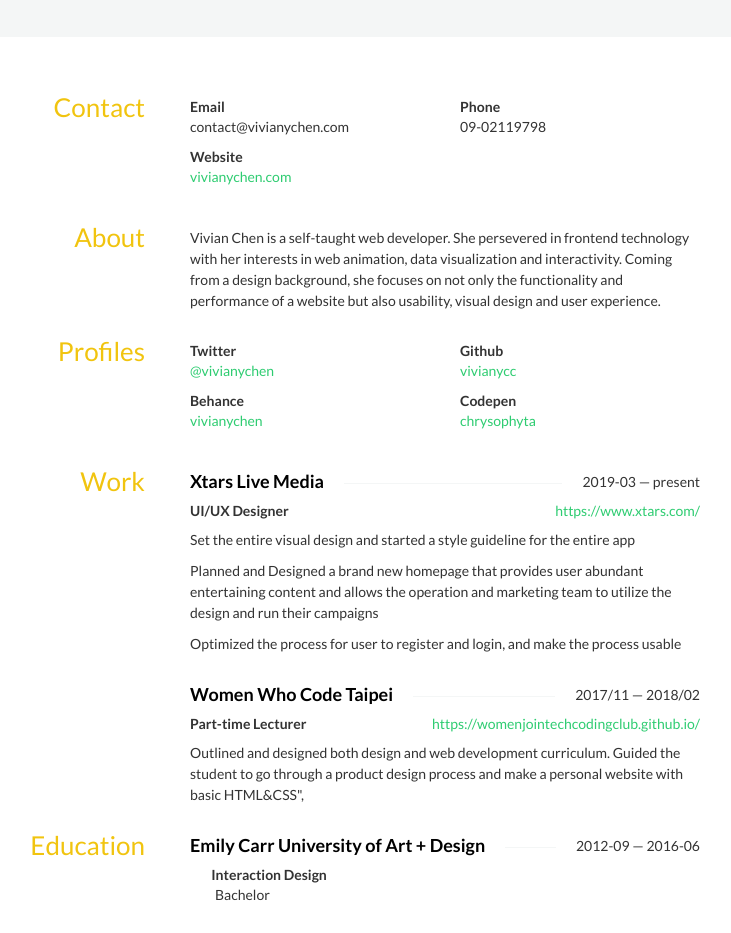
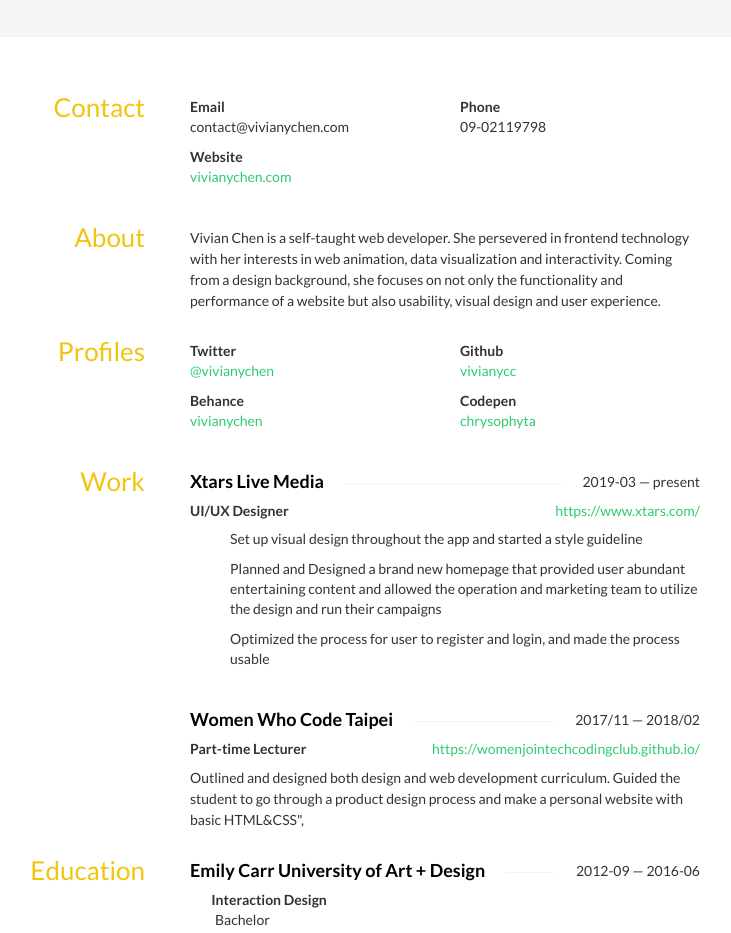
Before and after one commit to vivianycc/resume, a plain HTML site: page index.html in a window 1280 px wide. Shown: the part 149-1082 px from the top of the page, without its empty margins (285-1016 px from the left). Drawn offline with nearby package versions, Linux system fonts and the light colour scheme; some icons are missing.

Commit message:
renew resume 2021/03/22

```diff
--- a/index.html
+++ b/index.html
@@ -339,9 +339,9 @@
               UI/UX Designer
             </div>
             <div class="summary">
-              <p>Set the entire visual design and started a style guideline for the entire app</p>
-              <p>Planned and Designed a brand new homepage that provides user abundant entertaining content and allows the operation and marketing team to utilize the design and run their campaigns</p>
-              <p>Optimized the process for user to register and login, and make the process usable</p>
+              <ol>Set up visual design throughout the app and started a style guideline</ol>
+              <ol>Planned and Designed a brand new homepage that provided user abundant entertaining content and allowed the operation and marketing team to utilize the design and run their campaigns</ol>
+              <ol>Optimized the process for user to register and login, and made the process usable</p>
             </div>
           </div>
           <div class="col-sm-12">
```
